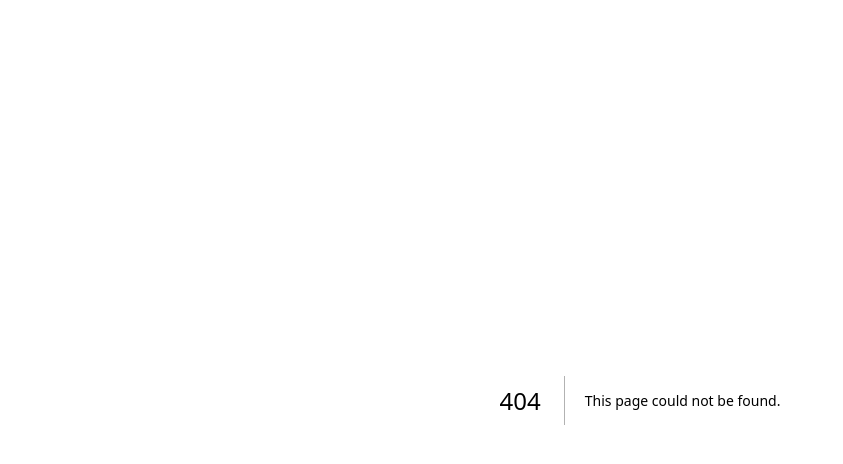
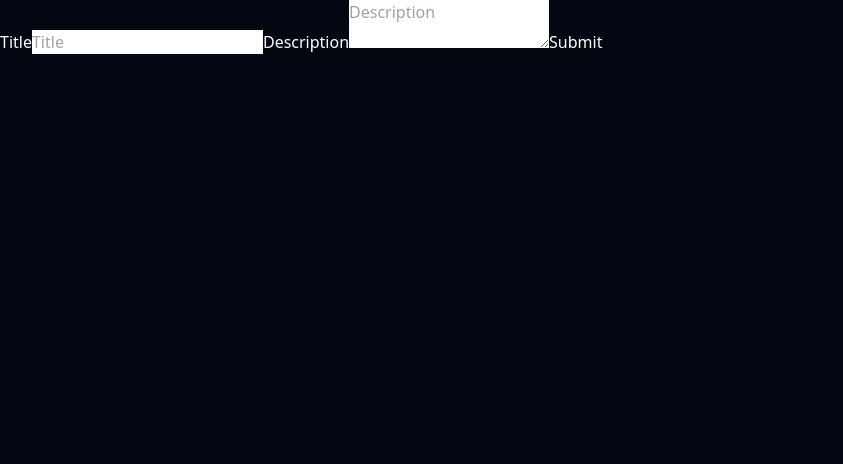
Before and after one commit to DOF1109/next-prisma-crud, a Next.js app: page /tasks/edit/1 in a window 1280 px wide. Before the commit this address had no page. Shown: the top 464 px of the page, without its empty margins (0-843 px from the left). Built offline with nearby package versions, Linux system fonts and the light colour scheme; no server answers; the database is empty.

Commit message:
Updating tasks in procces. Have an error to refresh the home page after update

```diff
--- a/src/app/new/page.jsx
+++ b/src/app/new/page.jsx
@@ -1,15 +1,37 @@
 "use client";
 
 import { useRouter } from "next/navigation";
+import { useEffect, useState } from "react";
 
-const NewPage = () => {
+const NewPage = ({ params }) => {
   const router = useRouter();
+  const [title, setTitle] = useState("");
+  const [description, setDescription] = useState("");
+
+  useEffect(() => {
+    if (params.id) {
+      fetch(`/api/tasks/${params.id}`)
+        .then((res) => res.json())
+        .then((data) => {
+          setTitle(data.title);
+          setDescription(data.description);
+        });
+    }
+  }, []);
 
   const handleSubmit = async (e) => {
     e.preventDefault();
-    const title = e.target.title.value;
-    const description = e.target.description.value;
 
+    if (params.id) {
+      const res = await fetch(`/api/tasks/${params.id}`, {
+        method: "PUT",
+        headers: {
+          "Content-Type": "application-json",
+        },
+        body: JSON.stringify({ title, description }),
+      }).then((resp) => resp.json());
+      console.log(res);
+    } else {
       const res = await fetch("/api/tasks", {
         method: "POST",
         headers: {
@@ -17,8 +39,11 @@ const NewPage = () => {
         },
         body: JSON.stringify({ title, description }),
       }).then((resp) => resp.json);
+    }
 
-    router.push("/");
+    // refresh the cache and redirect
+    await router.replace(router.push("/"));
+    // router.push("/");
   };
 
   return (
@@ -32,6 +57,8 @@ const NewPage = () => {
           className="border border-gray-400 p-2 mb-4 w-full text-black"
           type="text"
           placeholder="Title"
+          onChange={(e) => setTitle(e.target.value)}
+          value={title}
         />
         <label htmlFor="description" className="font-bold text-sm">
           Description
@@ -41,9 +68,11 @@ const NewPage = () => {
           className="border border-gray-400 p-2 mb-4 w-full text-black"
           row="3"
           placeholder="Description"
+          onChange={(e) => setDescription(e.target.value)}
+          value={description}
         ></textarea>
         <button className="bg-blue-500 hover:bg-blue-700 font-bold py-2 px-4 rounded">
-          Create
+          Submit
         </button>
       </form>
     </div>
--- /dev/null
+++ b/src/app/tasks/edit/[id]/page.jsx
@@ -0,0 +1,3 @@
+import NewPage from "@/app/new/page.jsx";
+
+export default NewPage;
```
Also changed, not shown: src/app/page.jsx (+3 -8 lines), src/components/TaskCard.jsx (added, +24 -0 lines), 1 other file (tests, documents, lock files or other folders). Lines whose indentation alone changed are shown as unchanged.
